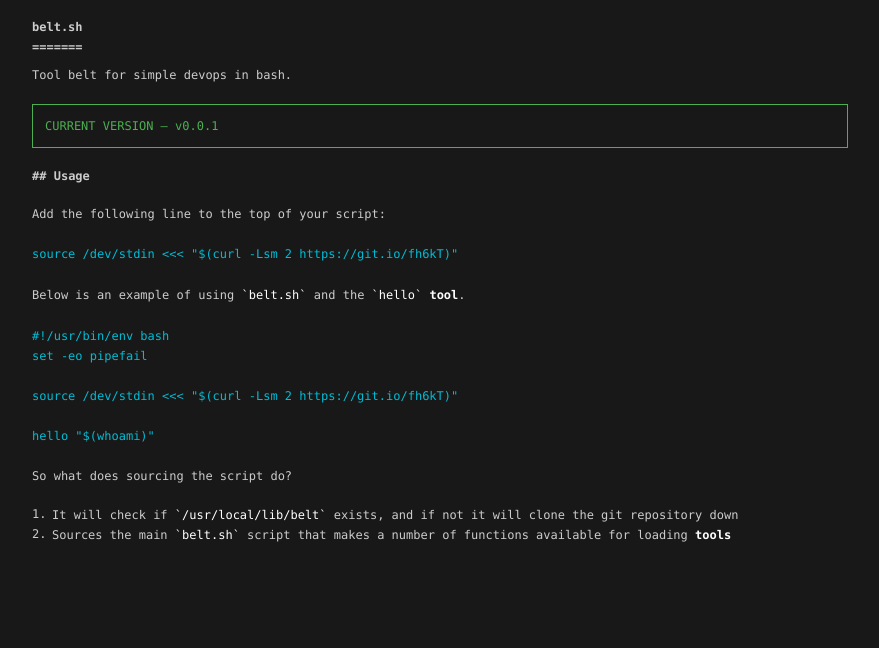
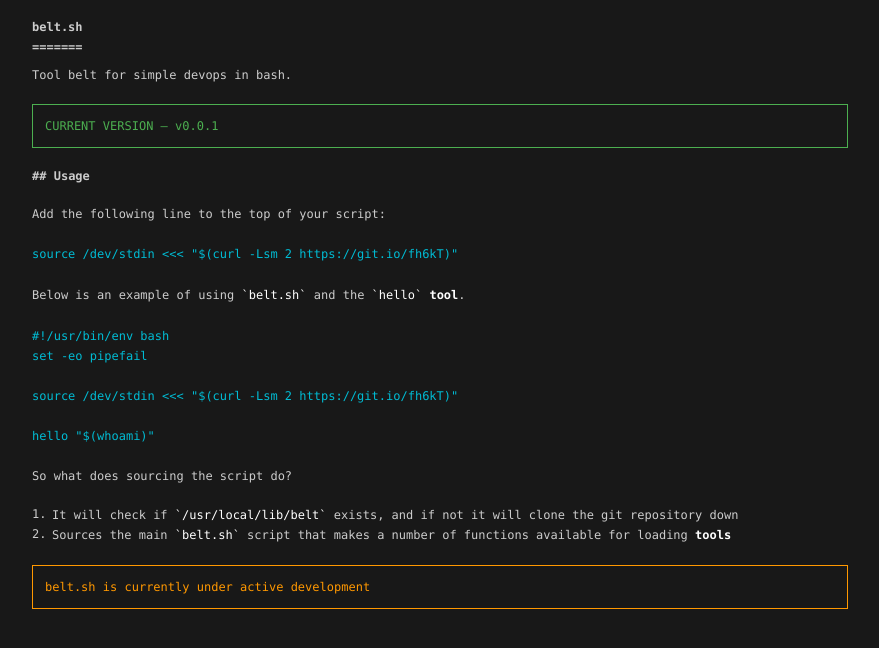
Before and after one commit to belt-project/website, a Jekyll site: the page built from index.md, in a window 1280 px wide. Shown: the top 648 px of the page, without its empty margins (200-1079 px from the left). Built offline with Jekyll 4.4.1, drawn with Linux system fonts in a browser that asks for light colours; our own code applies the rules of GitHub Pages for plain Markdown files.

Commit message:
Add warning

```diff
--- a/index.md
+++ b/index.md
@@ -29,3 +29,5 @@ So what does sourcing the script do?
    git repository down
 1. Sources the main `belt.sh` script that makes a number of functions available
    for loading **tools**
+
+<div class="alert alert-warning">belt.sh is currently under active development</div>
```
